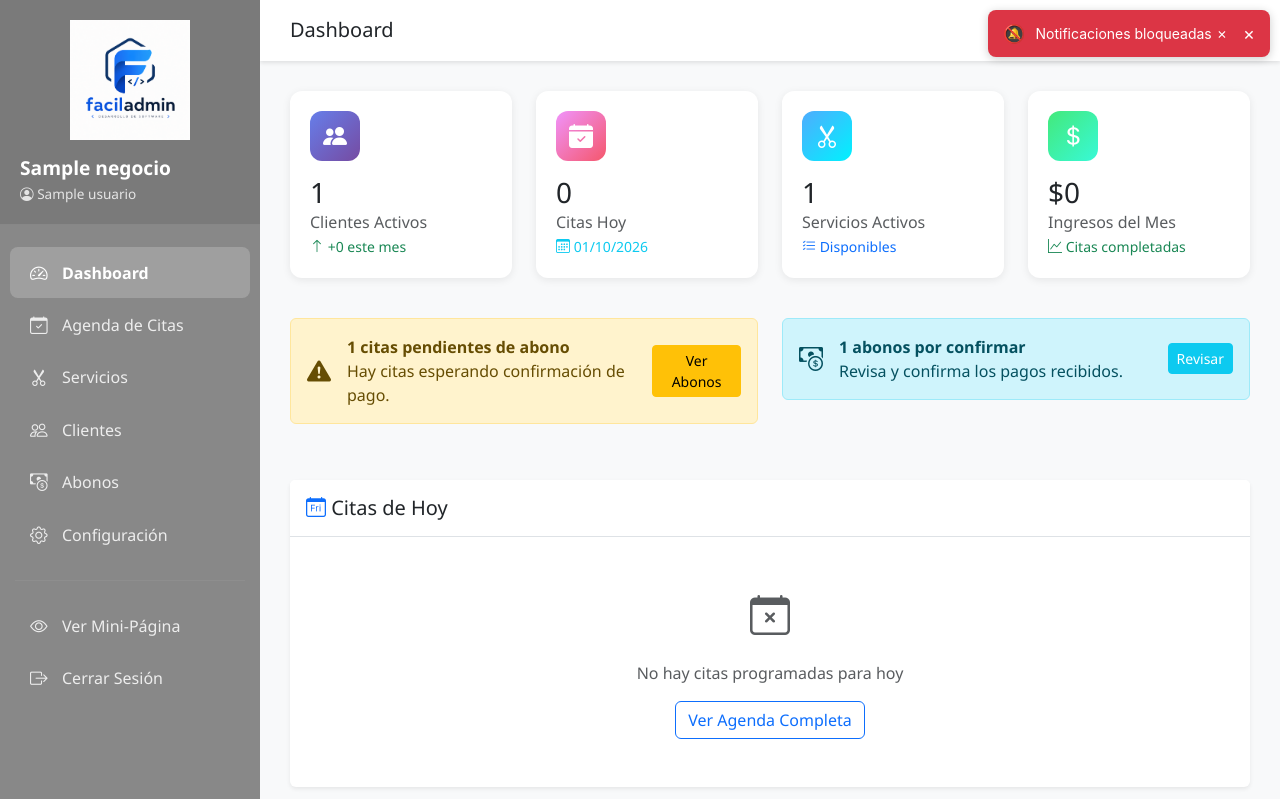
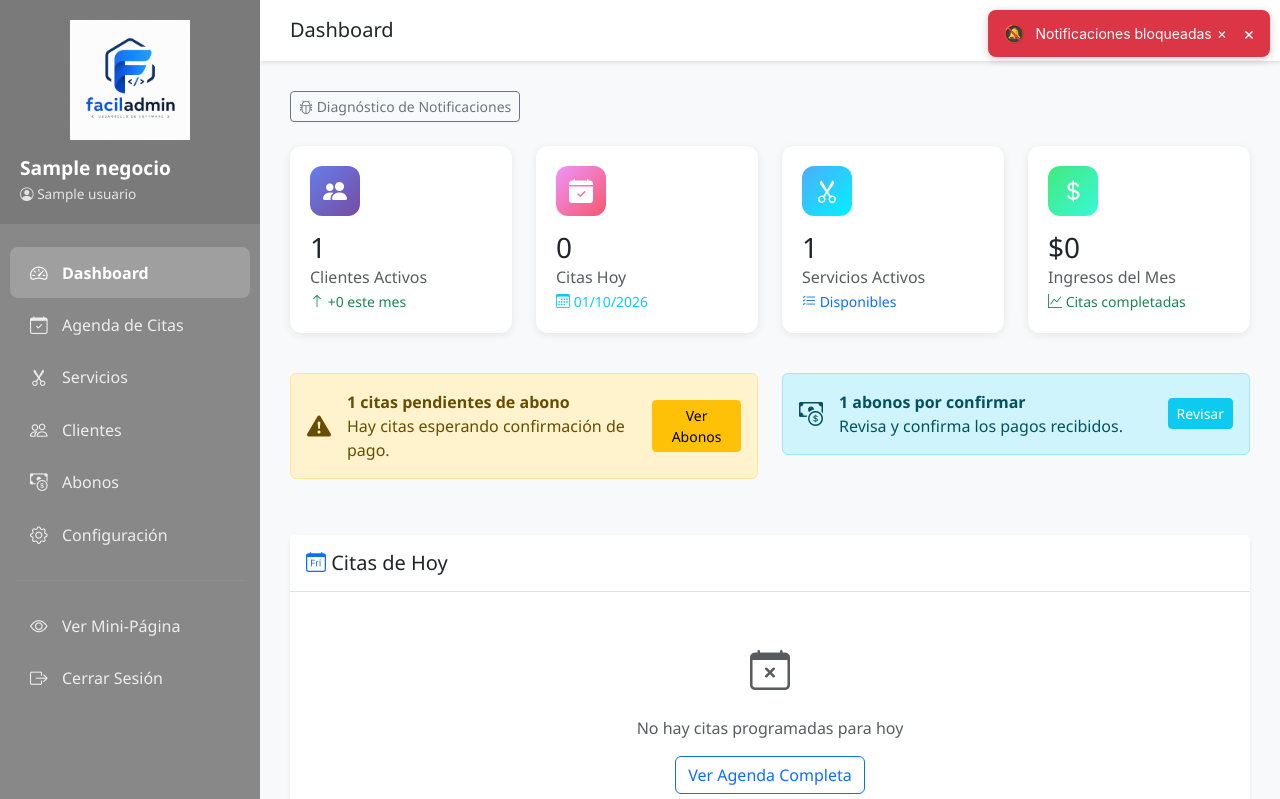
Before and after one commit to Sistoferney/faciladmin, a Django app: a page that uses templates/admin_panel/dashboard.html in a window 1280 px wide. Shown: the top 799 px of the page. Run offline with Django 5.2, Linux system fonts and the light colour scheme; a user stored in the database is signed in; tables that the repository leaves empty hold one stand-in row (values such as "Sample post").

Commit message:
Feature: Agregar botón de diagnóstico de notificaciones en dashboard de admin

```diff
--- a/templates/admin_panel/dashboard.html
+++ b/templates/admin_panel/dashboard.html
@@ -31,6 +31,13 @@
         </div>
         <button type="button" class="btn-close" data-bs-dismiss="alert" aria-label="Close" onclick="cerrarBannerNotificaciones()"></button>
     </div>
+</div>
+
+<!-- Botón de Diagnóstico de Notificaciones (visible en modo desarrollo/debug) -->
+<div class="mb-4">
+    <a href="/diagnostico-push/" class="btn btn-outline-secondary btn-sm">
+        <i class="bi bi-bug"></i> Diagnóstico de Notificaciones
+    </a>
 </div>
 
 <div class="row mb-4">
```
